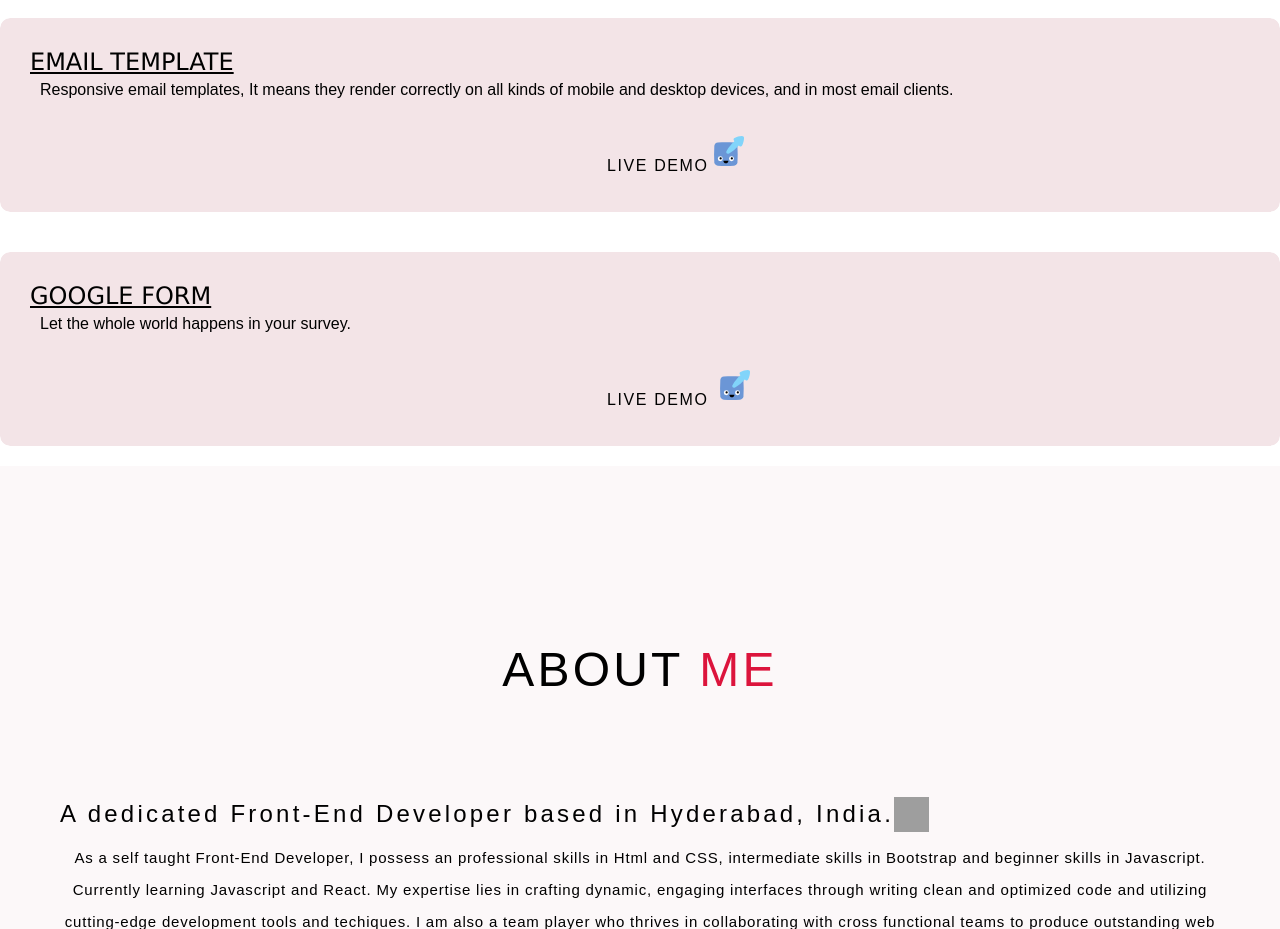
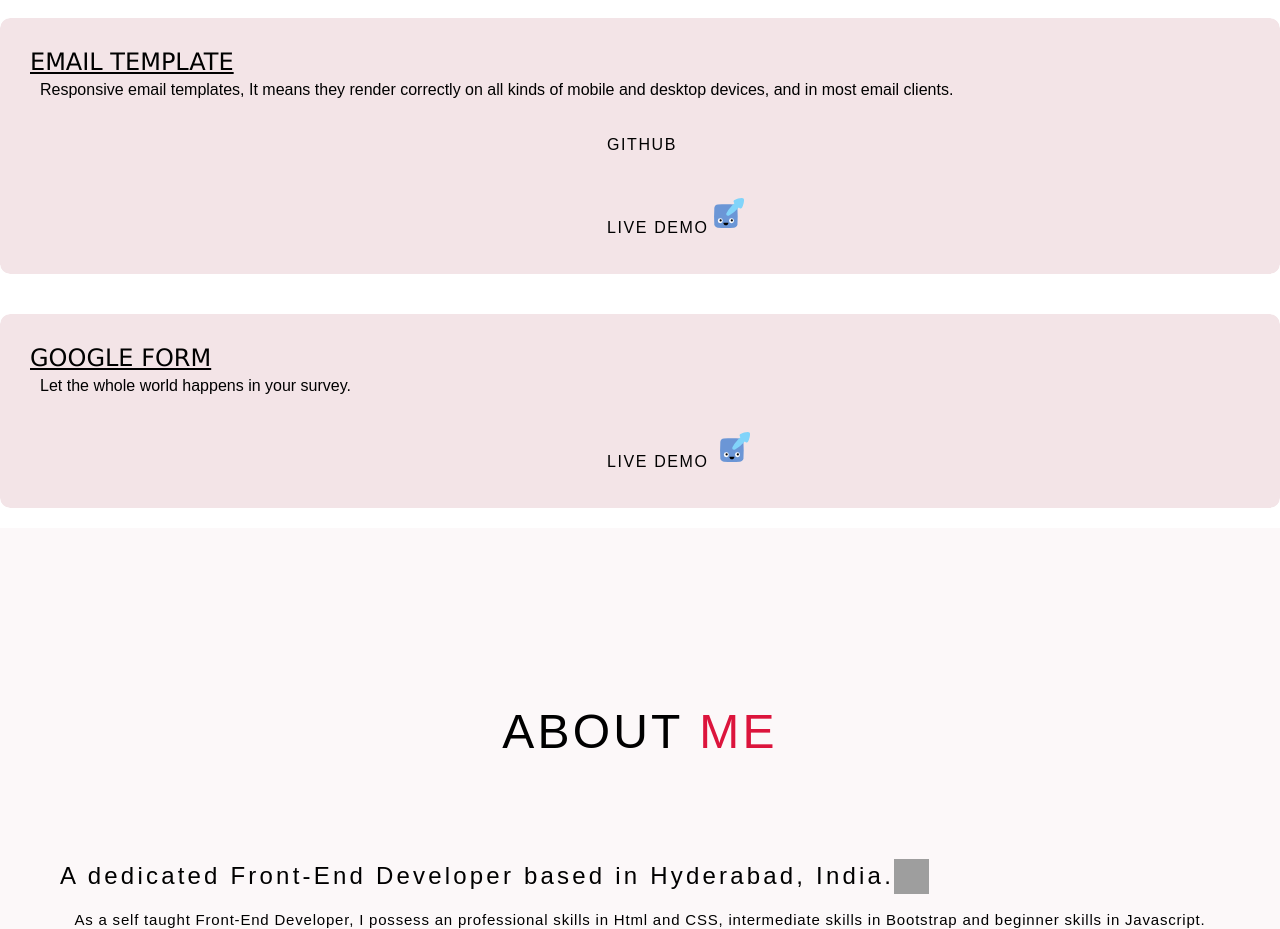
Before and after one commit to codeMXonline/web_development.github.io, a plain HTML site: page index.html in a window 1280 px wide. Shown: the part 1260-2189 px from the top of the page. Drawn offline with Linux system fonts and the light colour scheme; grey boxes are pictures that could not be loaded.

Commit message:
Update index.html

```diff
--- a/index.html
+++ b/index.html
@@ -167,6 +167,10 @@
                 all kinds of mobile and desktop devices, and in most email
                 clients.
               </p>
+               <a
+                href=" https://codemxonline.github.io/web_development.github.io/email%20template"
+                >github
+              </a>
               <a
                 href="/portfolio projects/email template/index.html"
                 type="button"
```
